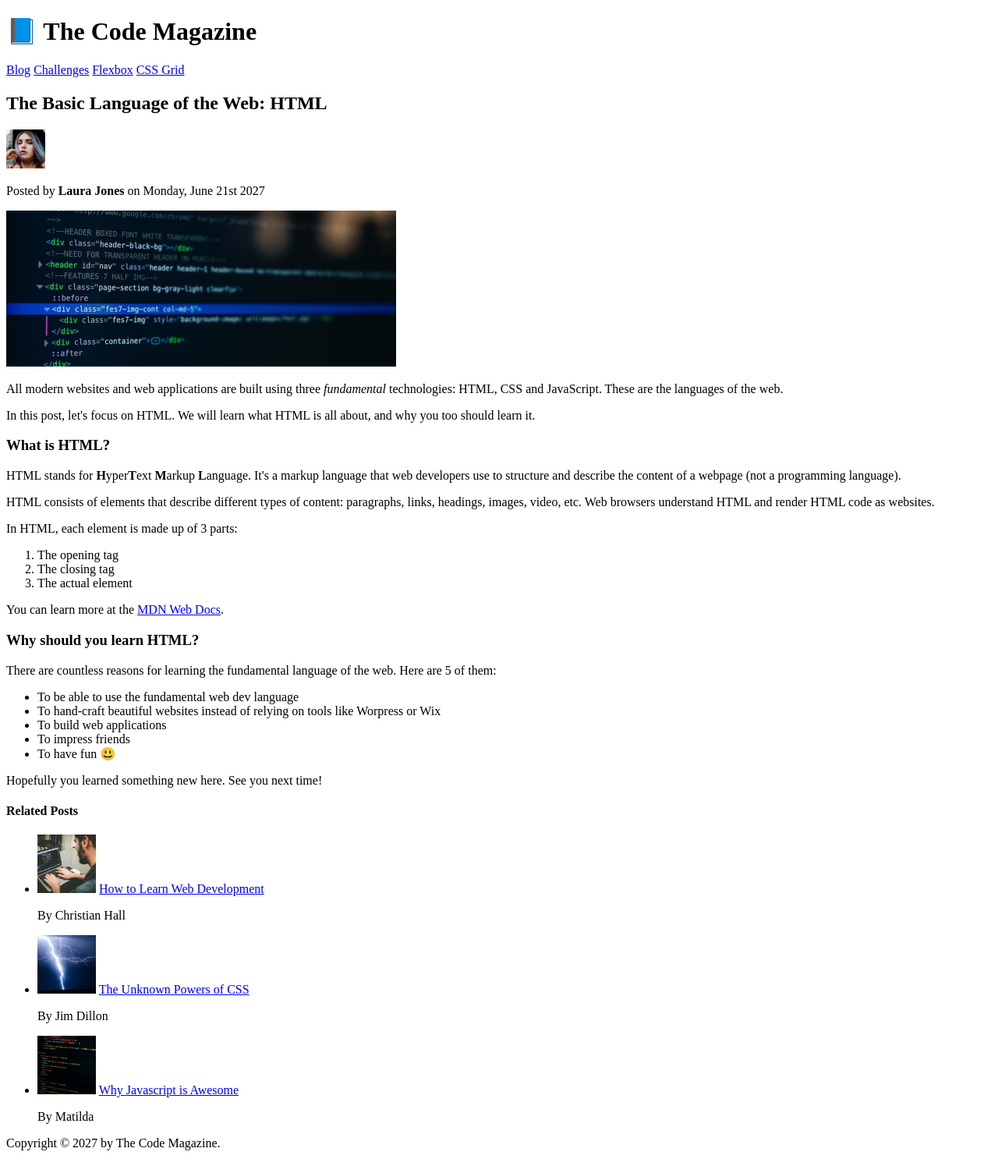
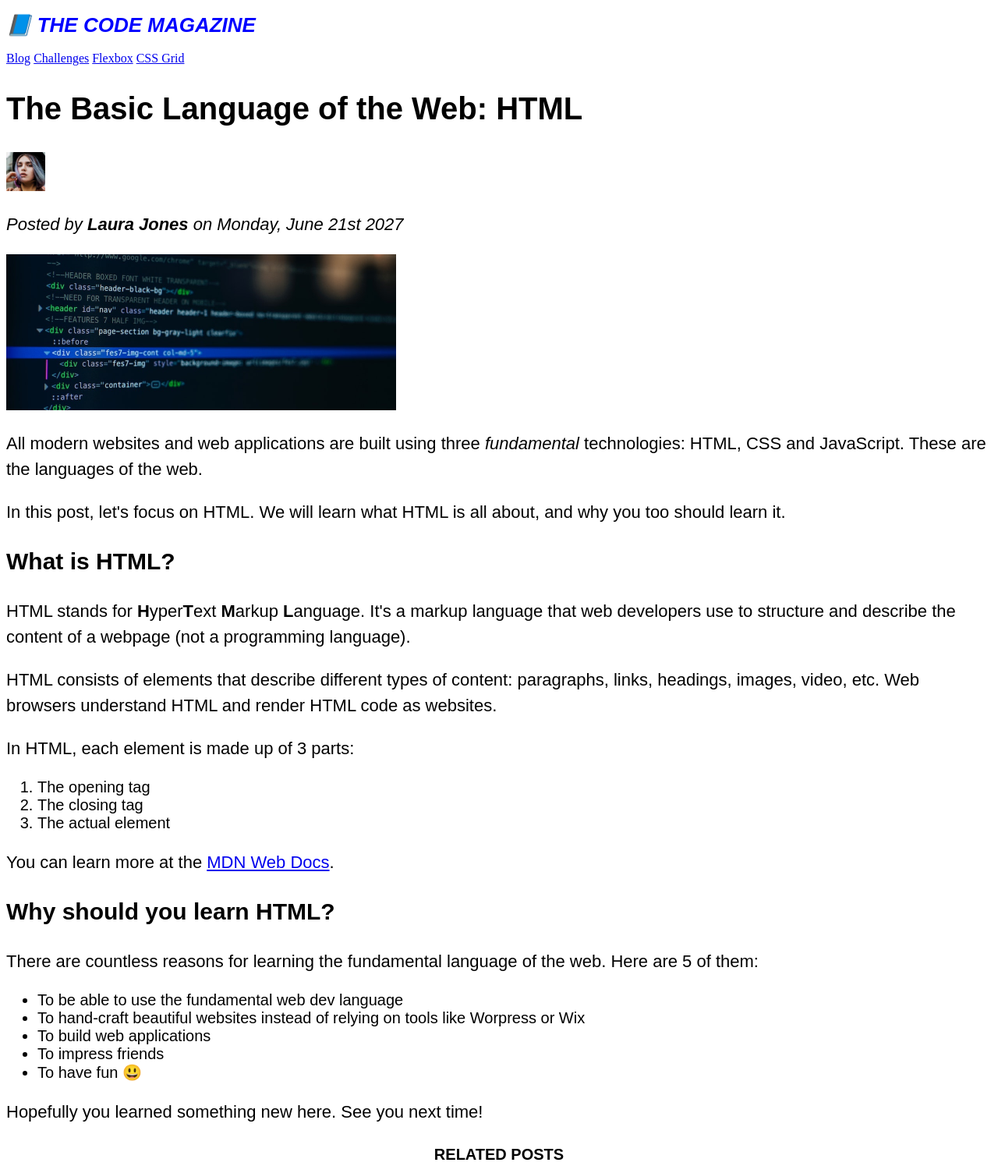
Before and after one commit to cphall/HTML-CSS-Udemy, a plain HTML site: page 03-CSS-Fundamentals/index.html in a window 1280 px wide. Shown: the top 1495 px of the page at 78% size. Drawn offline with Linux system fonts and the light colour scheme.

Commit message:
+css file and started styling text through selectors

```diff
--- a/03-CSS-Fundamentals/index.html
+++ b/03-CSS-Fundamentals/index.html
@@ -2,7 +2,10 @@
 <html lang="en">
   <head>
     <meta charset="UTF-8"/>
+    <link href="style.css" rel="stylesheet"/>
     <title>The Basic Language of the Web: HTML</title>
+
+
   </head>
   <body>
     <!--h1 thru h6-->
@@ -107,6 +110,8 @@
       </ul>
     </aside>
     <!--&copy is an HTML entity-->
-    <footer>Copyright &copy; 2027 by The Code Magazine.</footer>
+    <footer>
+      <p>Copyright &copy; 2027 by The Code Magazine.</p>
+    </footer>
   </body>
 </html>
--- /dev/null
+++ b/03-CSS-Fundamentals/style.css
@@ -0,0 +1,46 @@
+h1,
+h2,
+h3,
+h4,
+p,
+li {
+  font-family: sans-serif;
+}
+
+h1 {
+  color: blue;
+  font-size: 26px;
+  text-transform: uppercase;
+  font-style: italic;
+}
+
+h2 {
+  font-size: 40px;
+}
+
+h3 {
+  font-size: 30px;
+}
+
+h4 {
+  font-size: 20px;
+  text-transform: uppercase;
+  text-align: center;
+}
+
+p {
+  font-size: 22px;
+  line-height: 1.5;
+}
+
+li {
+  font-size: 20px;
+}
+
+footer p {
+  font-size: 16px;
+}
+
+header p {
+  font-style: italic;
+}
```
